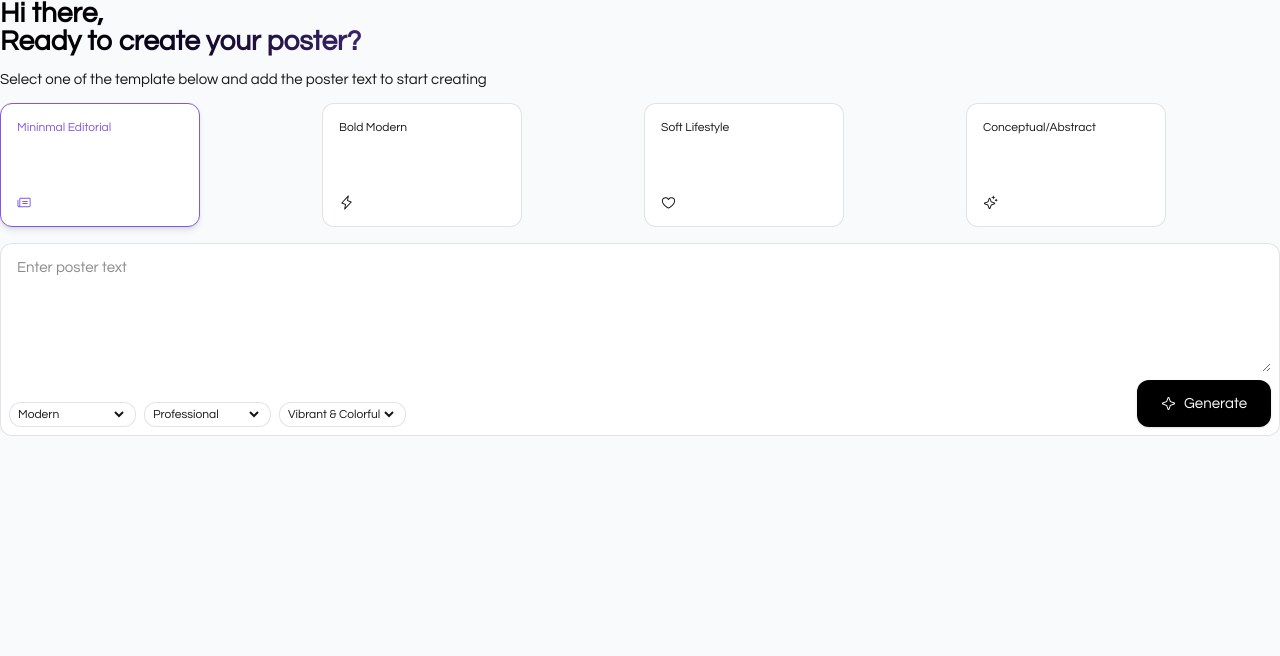
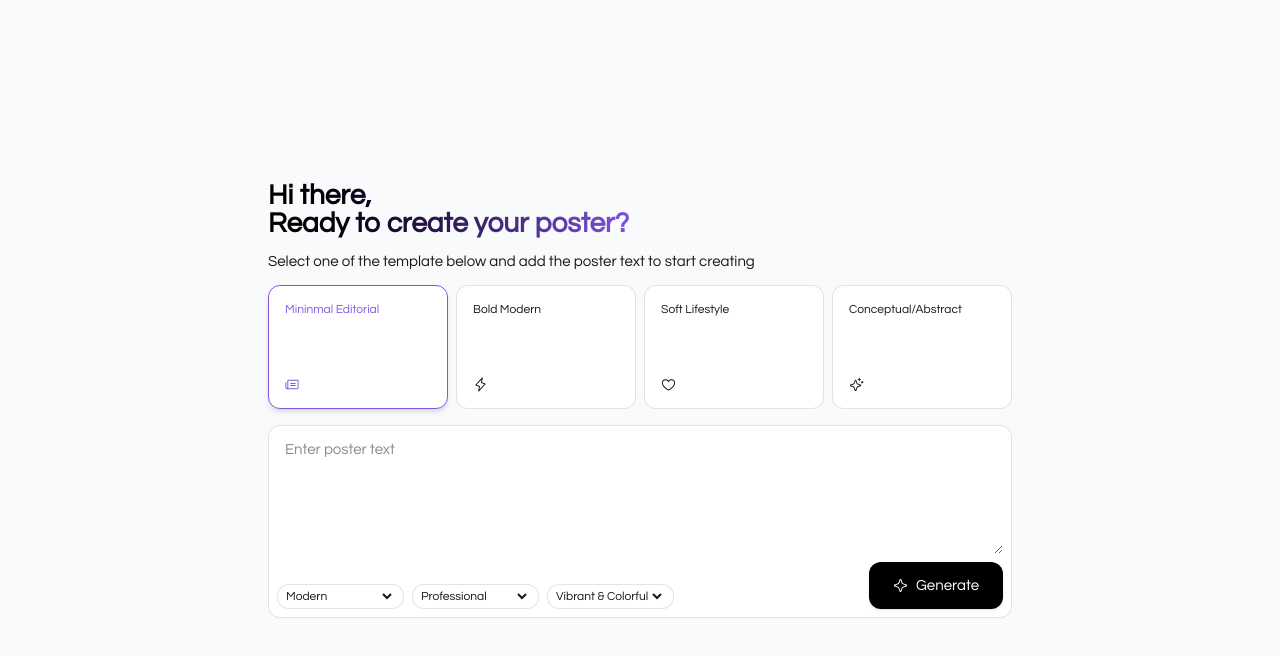
Before and after one commit to abel-otegbola/Posterly, a Next.js app: page /create in a window 1280 px wide. Shown: the top 656 px of the page. Built offline with nearby package versions, Linux system fonts and the light colour scheme; a web font is replaced by a local one.

Commit message:
feat: restructure layout for CreatePosterPage and enhance user interface elements

```diff
--- a/src/app/create/page.tsx
+++ b/src/app/create/page.tsx
@@ -108,6 +108,7 @@ export default function CreatePosterPage() {
                     onRegenerateBackground={handleRegenerateBackground}
                 />
             :
+            <div className="flex p-4 items-center justify-center h-screen">
 
                 <div className="flex flex-col">
                     <h1 className="bg-gradient-to-r from-black via-primary to-[#D9EF34] bg-clip-text text-transparent 2xl:text-[32px] md:text-[28px] text-[20px] font-bold leading-[28px]">Hi there,</h1>
@@ -194,9 +195,15 @@ export default function CreatePosterPage() {
                                     ]}
                                 />
                             </div>
-                        <Button className="sm:w-auto w-full" onClick={generatePoster} disabled={loading || loadingTexts}>
+
+                            <div className="relative sm:w-auto w-full">
+                                <div className="absolute dark:top-[5%] top-[5%] left-[1%] w-[98%] dark:h-[90%] h-[90%] z-[-1] btn-bg p-2 backdrop-blur-[15px] rounded-[12px] bg-opacity-80 ">
+                                </div>
+                                <Button className="sm:w-auto w-full z-[2]" onClick={generatePoster} disabled={loading || loadingTexts}>
                                     { (loading || loadingTexts) ? <SpinnerIcon className="animate-spin" /> : <><StarFourIcon /> Generate</> }
                                 </Button>
+                            </div>
+                        </div>
                     </div>
                 </div>
             </div>
```
Lines whose indentation alone changed are shown as unchanged.
